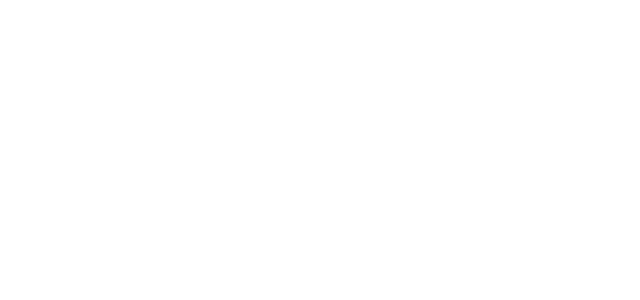
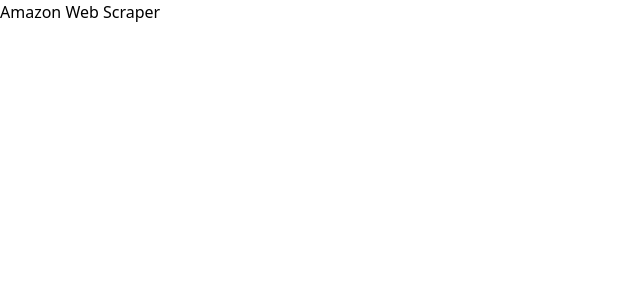
Before and after one commit to rookasrudzianskas/web-scraper, a Next.js app: page / in a window 1280 px wide. Shown: the top 300 px of the page, without its empty margins (0-640 px from the left). Built offline with nearby package versions, Linux system fonts and the light colour scheme.

Commit message:
Add a title to the home page
This is a good first step to making the home page more useful.

```diff
--- a/app/layout.tsx
+++ b/app/layout.tsx
@@ -1,4 +1,5 @@
 import React from "react";
+import '../styles/globals.css'
 
 export const metadata = {
   title: 'Amazon Web Scraper',
--- a/app/page.tsx
+++ b/app/page.tsx
@@ -3,7 +3,7 @@
 const HomePage = ({}) => {
   return (
     <div>
-
+      <h1>Amazon Web Scraper</h1>
     </div>
   );
 };
```
